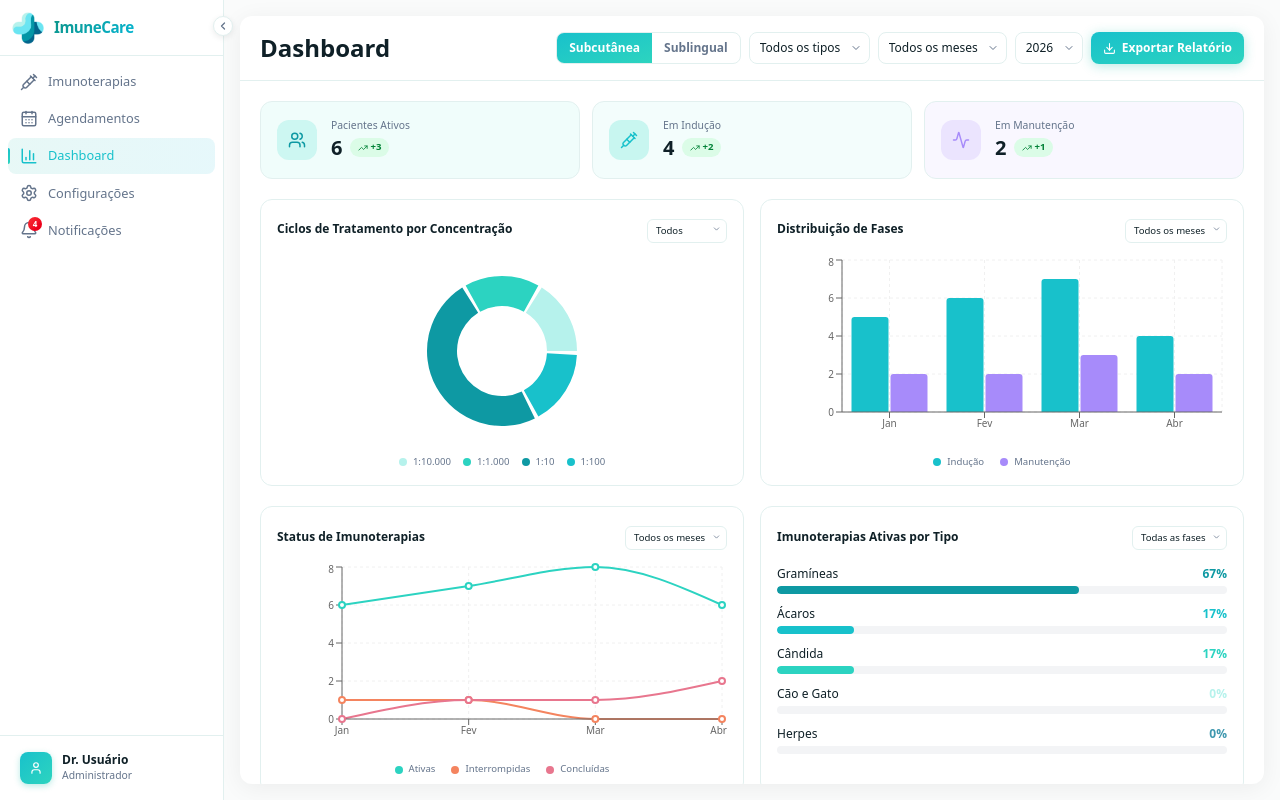
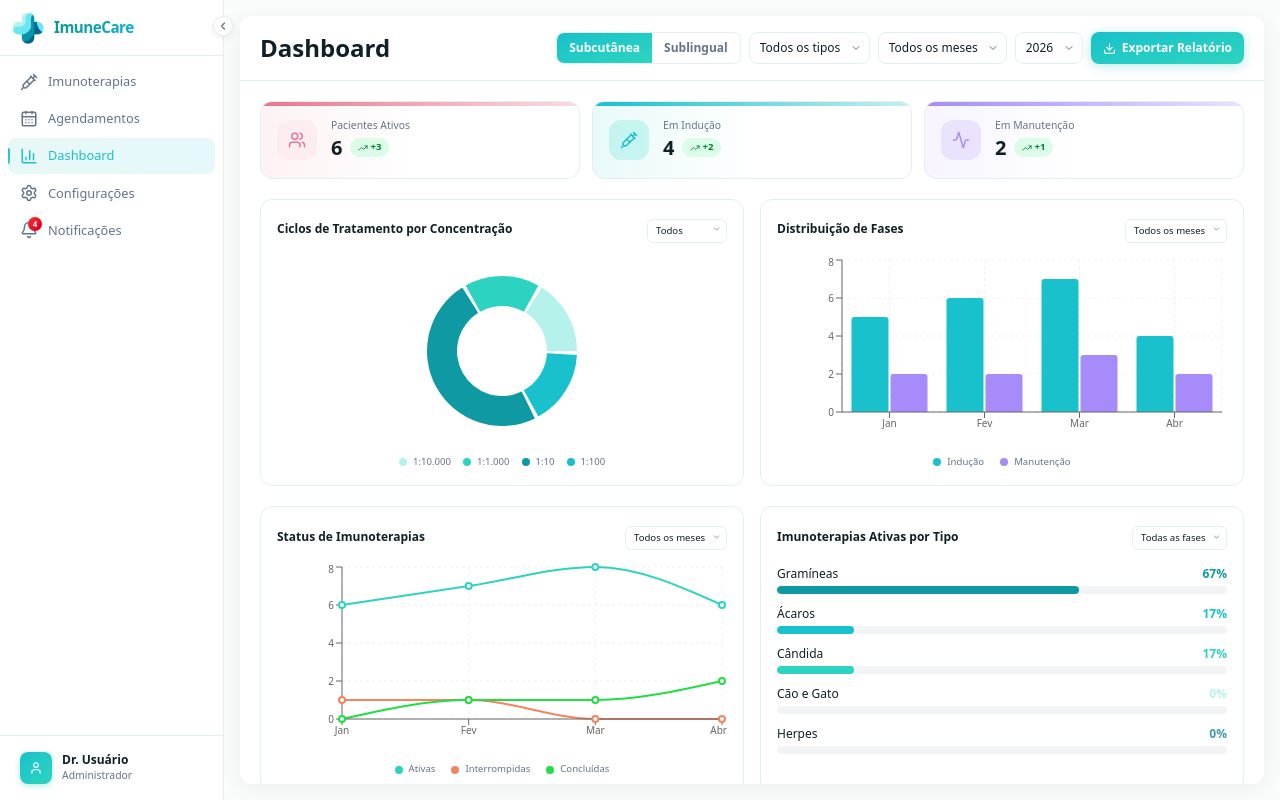
Before and after one commit to anaperinii/imunecare-web, a React (Vite) app: page /dashboard in a window 1280 px wide. Built offline with nearby package versions, Linux system fonts and the light colour scheme.

Commit message:
feat: update status colors and enhance card styling in dashboard and patient chart pages

```diff
--- a/src/pages/dashboard-page.tsx
+++ b/src/pages/dashboard-page.tsx
@@ -21,7 +21,7 @@ const CONC_COLORS: Record<string, string> = {
 const PHASE_COLORS = { 'Indução': '#18C1CB', 'Manutenção': '#A78BFA' }
 
 // Status: verde-água, salmão alaranjado, rosa
-const STATUS_COLORS = { 'Ativas': '#2CD3C1', 'Interrompidas': '#F4845F', 'Concluídas': '#E8768E' }
+const STATUS_COLORS = { 'Ativas': '#2CD3C1', 'Interrompidas': '#F4845F', 'Concluídas': '#22DD44' }
 
 // Tipos por imunoterapia: paleta fria
 const TYPE_COLORS = ['#0E99A3', '#18C1CB', '#2CD3C1', '#B6F2EC', '#3F98AF']
@@ -152,17 +152,22 @@ export function DashboardPage() {
           {/* Stat cards */}
           <div className="grid grid-cols-3 gap-3">
             {[
-              { icon: Users, label: 'Pacientes Ativos', value: totalPatients, trend: '+3', up: true, color: 'text-[#0E99A3]', iconBg: 'bg-[#B6F2EC]/60', cardBg: 'bg-[#B6F2EC]/20' },
-              { icon: Syringe, label: 'Em Indução', value: induction, trend: '+2', up: true, color: 'text-[#18C1CB]', iconBg: 'bg-[#B6F2EC]/70', cardBg: 'bg-[#E0F9F7]/40' },
-              { icon: Activity, label: 'Em Manutenção', value: maintenance, trend: '+1', up: true, color: 'text-[#A78BFA]', iconBg: 'bg-[#E8DFFE]/80', cardBg: 'bg-[#F0ECFE]/40' },
+              { icon: Users, label: 'Pacientes Ativos', value: totalPatients, trend: '+3', up: true, color: 'text-[#E8768E]', iconBg: 'bg-[#FDECF0]/80', accentColor: '#E8768E' },
+              { icon: Syringe, label: 'Em Indução', value: induction, trend: '+2', up: true, color: 'text-[#18C1CB]', iconBg: 'bg-[#B6F2EC]/70', accentColor: '#18C1CB' },
+              { icon: Activity, label: 'Em Manutenção', value: maintenance, trend: '+1', up: true, color: 'text-[#A78BFA]', iconBg: 'bg-[#E8DFFE]/80', accentColor: '#A78BFA' },
             ].map((stat) => {
               const Icon = stat.icon
               return (
-                <div key={stat.label} className={cn("border border-(--border-custom) rounded-xl p-4 flex items-center gap-3.5", stat.cardBg)}>
-                  <div className={cn("flex h-10 w-10 items-center justify-center rounded-xl shrink-0", stat.iconBg)}>
+                <div
+                  key={stat.label}
+                  className="border border-(--border-custom) rounded-xl p-4 flex items-center gap-3.5 relative overflow-hidden bg-white"
+                >
+                  <div className="absolute top-0 left-0 right-0 h-1" style={{ background: `linear-gradient(to right, ${stat.accentColor}, ${stat.accentColor}40)` }} />
+                  <div className="absolute inset-0" style={{ background: `linear-gradient(to right, ${stat.accentColor}18, transparent 50%)` }} />
+                  <div className={cn("flex h-10 w-10 items-center justify-center rounded-xl shrink-0 relative z-10", stat.iconBg)}>
                     <Icon size={18} className={stat.color} />
                   </div>
-                  <div className="flex-1">
+                  <div className="flex-1 relative z-10">
                     <div className="text-[0.65rem] text-(--text-muted) font-medium">{stat.label}</div>
                     <div className="flex items-center gap-2">
                       <span className="text-xl font-extrabold text-(--text)">{stat.value}</span>
--- a/src/pages/patient-chart-page.tsx
+++ b/src/pages/patient-chart-page.tsx
@@ -260,26 +260,24 @@ export function PatientChartPage() {
           {/* Summary cards */}
           <div className="grid grid-cols-3 gap-3">
             {[
-              { icon: Clock, label: 'Intervalo Atual', value: `${currentInterval} dias`, wave: 'M0 30 Q50 10 100 28 T200 15 L200 40 L0 40 Z', wave2: 'M0 36 Q70 24 130 34 T200 26 L200 40 L0 40 Z', c1: '#14b8a6', c2: '#06b6d4' },
-              { icon: CalendarDays, label: 'Próxima Aplicação', value: nextDate, wave: 'M0 18 Q40 30 80 14 T140 28 T200 20 L200 40 L0 40 Z', wave2: 'M0 24 Q60 36 110 22 T170 32 T200 28 L200 40 L0 40 Z', c1: '#06b6d4', c2: '#2dd4bf' },
-              { icon: Droplet, label: 'Última Concentração e Volume', value: currentDose, wave: 'M0 25 Q30 8 70 22 Q110 36 150 18 Q180 10 200 24 L200 40 L0 40 Z', wave2: 'M0 32 Q45 18 90 30 Q130 38 170 26 T200 32 L200 40 L0 40 Z', c1: '#06b6d4', c2: '#14b8a6' },
+              { icon: Clock, label: 'Intervalo Atual', value: `${currentInterval} dias` },
+              { icon: CalendarDays, label: 'Próxima Aplicação', value: nextDate },
+              { icon: Droplet, label: 'Última Concentração e Volume', value: currentDose },
             ].map((card) => {
               const Icon = card.icon
               return (
                 <div
                   key={card.label}
-                  className="rounded-xl p-3.5 flex items-center gap-3 backdrop-blur-xl border border-white/60 shadow-[inset_0_1px_2px_rgba(255,255,255,0.7),inset_0_-1px_1px_rgba(0,0,0,0.03),0_4px_16px_rgba(0,0,0,0.05)] relative overflow-hidden"
-                  style={{ backgroundColor: 'white' }}
+                  className="border border-(--border-custom) rounded-xl p-4 flex items-center gap-3.5 relative overflow-hidden bg-white"
                 >
-                  <svg className="absolute bottom-0 left-0 w-full h-full opacity-95" viewBox="0 0 200 40" preserveAspectRatio="none">
-                    <path d={card.wave} fill={card.c1} />
-                    <path d={card.wave2} fill={card.c2} />
-                  </svg>
-                  <div className="absolute inset-0 bg-white/80 backdrop-blur-[3px]" />
-                  <Icon size={24} strokeWidth={2} className="text-teal-600 shrink-0 relative z-10" />
-                  <div className="min-w-0 relative z-10">
+                  <div className="absolute top-0 left-0 right-0 h-1" style={{ background: 'linear-gradient(to right, #18C1CB, #18C1CB40)' }} />
+                  <div className="absolute inset-0" style={{ background: 'linear-gradient(to right, #18C1CB18, transparent 50%)' }} />
+                  <div className="flex h-10 w-10 items-center justify-center rounded-xl shrink-0 relative z-10 bg-[#B6F2EC]/70">
+                    <Icon size={18} className="text-brand" />
+                  </div>
+                  <div className="flex-1 relative z-10">
                     <div className="text-xs font-medium text-(--text-muted)">{card.label}</div>
-                    <div className="text-base font-extrabold text-teal-800 truncate">{card.value}</div>
+                    <div className="text-sm font-extrabold text-(--text) truncate">{card.value}</div>
                   </div>
                 </div>
               )
```
